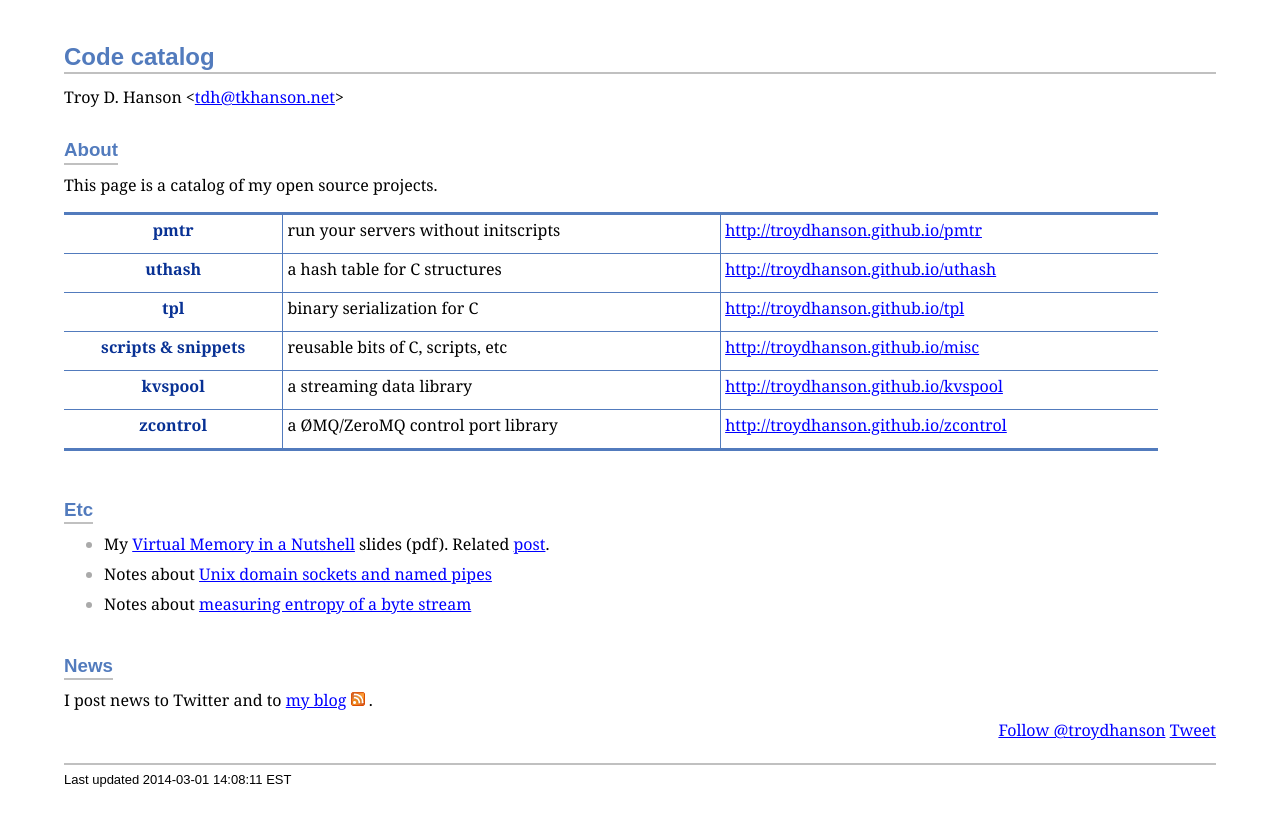
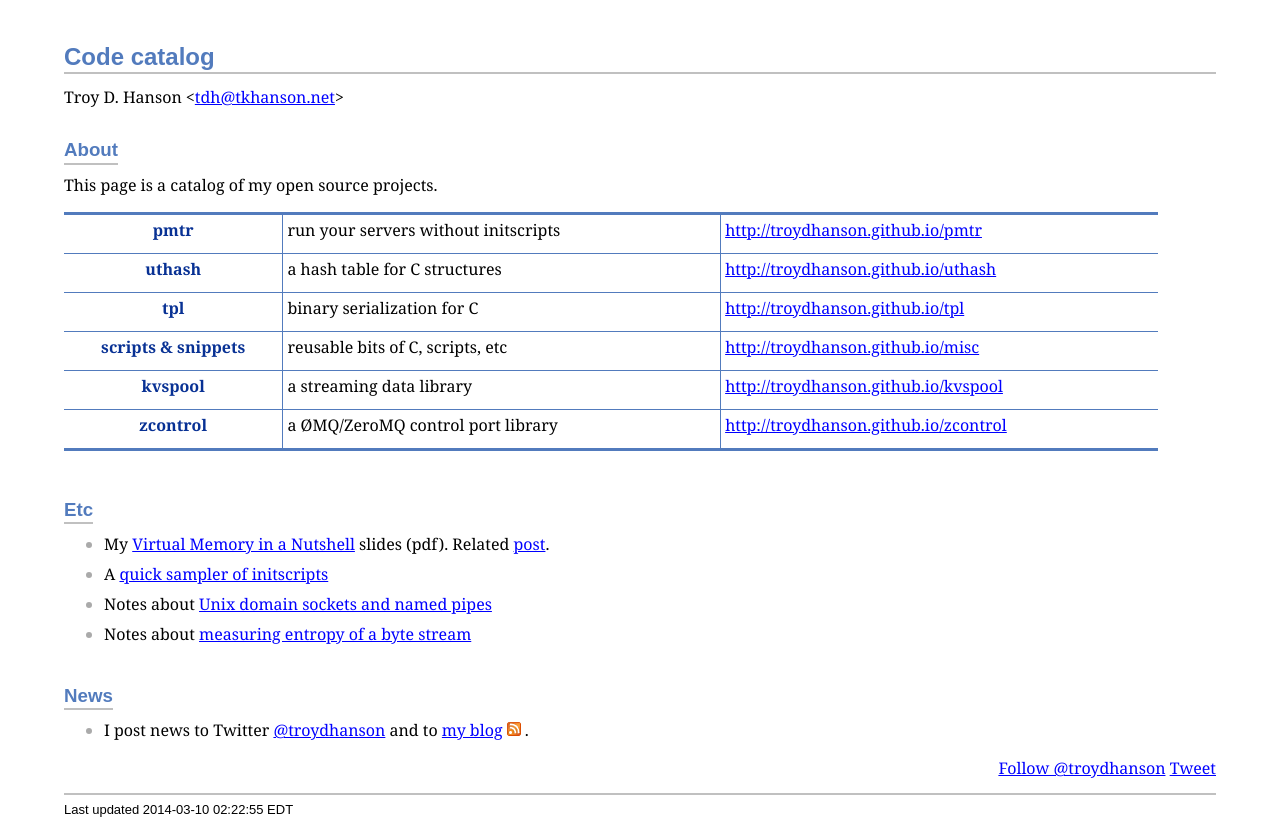
Before and after one commit to troydhanson/troydhanson.github.io, a plain HTML site: page index.html in a window 1280 px wide. Before the commit the page ends 800 px from the top, so only its background shows below. Drawn offline with Linux system fonts and the light colour scheme.

Commit message:
add link

```diff
--- a/index.html
+++ b/index.html
@@ -796,6 +796,11 @@ My <a href="virtual_memory.pdf">Virtual Memory in a Nutshell</a> slides (pdf). R
 </li>
 <li>
 <p>
+A <a href="http://troydhanson.github.io/misc/initscripts.html">quick sampler of initscripts</a>
+</p>
+</li>
+<li>
+<p>
 Notes about <a href="http://troydhanson.github.io/misc/Unix_domain_sockets.html">Unix domain sockets and named pipes</a>
 </p>
 </li>
@@ -808,9 +813,15 @@ Notes about <a href="http://troydhanson.github.io/misc/Entropy.html">measuring e
 </div>
 <div class="sect2">
 <h3 id="_news">News</h3>
-<div class="paragraph"><p>I post news to Twitter and to <a href="http://troydhanson.wordpress.com/">my blog</a> <span class="image">
+<div class="ulist"><ul>
+<li>
+<p>
+I post news to Twitter <a href="https://twitter.com/troydhanson">@troydhanson</a> and to <a href="http://troydhanson.wordpress.com/">my blog</a> <span class="image">
 <img src="rss.png" alt="(RSS)">
-</span>.</p></div>
+</span>.
+</p>
+</li>
+</ul></div>
 <div style="float:right">
 <a href="https://twitter.com/troydhanson" class="twitter-follow-button" data-show-count="false">Follow @troydhanson</a>
 <script>!function(d,s,id){var js,fjs=d.getElementsByTagName(s)[0];if(!d.getElementById(id)){js=d.createElement(s);js.id=id;js.src="//platform.twitter.com/widgets.js";fjs.parentNode.insertBefore(js,fjs);}}(document,"script","twitter-wjs");</script>
@@ -824,7 +835,7 @@ Notes about <a href="http://troydhanson.github.io/misc/Entropy.html">measuring e
 <div id="footnotes"><hr></div>
 <div id="footer">
 <div id="footer-text">
-Last updated 2014-03-01 14:08:11 EST
+Last updated 2014-03-10 02:22:55 EDT
 </div>
 </div>
 </body>
```
Also changed, not shown: index.txt.
